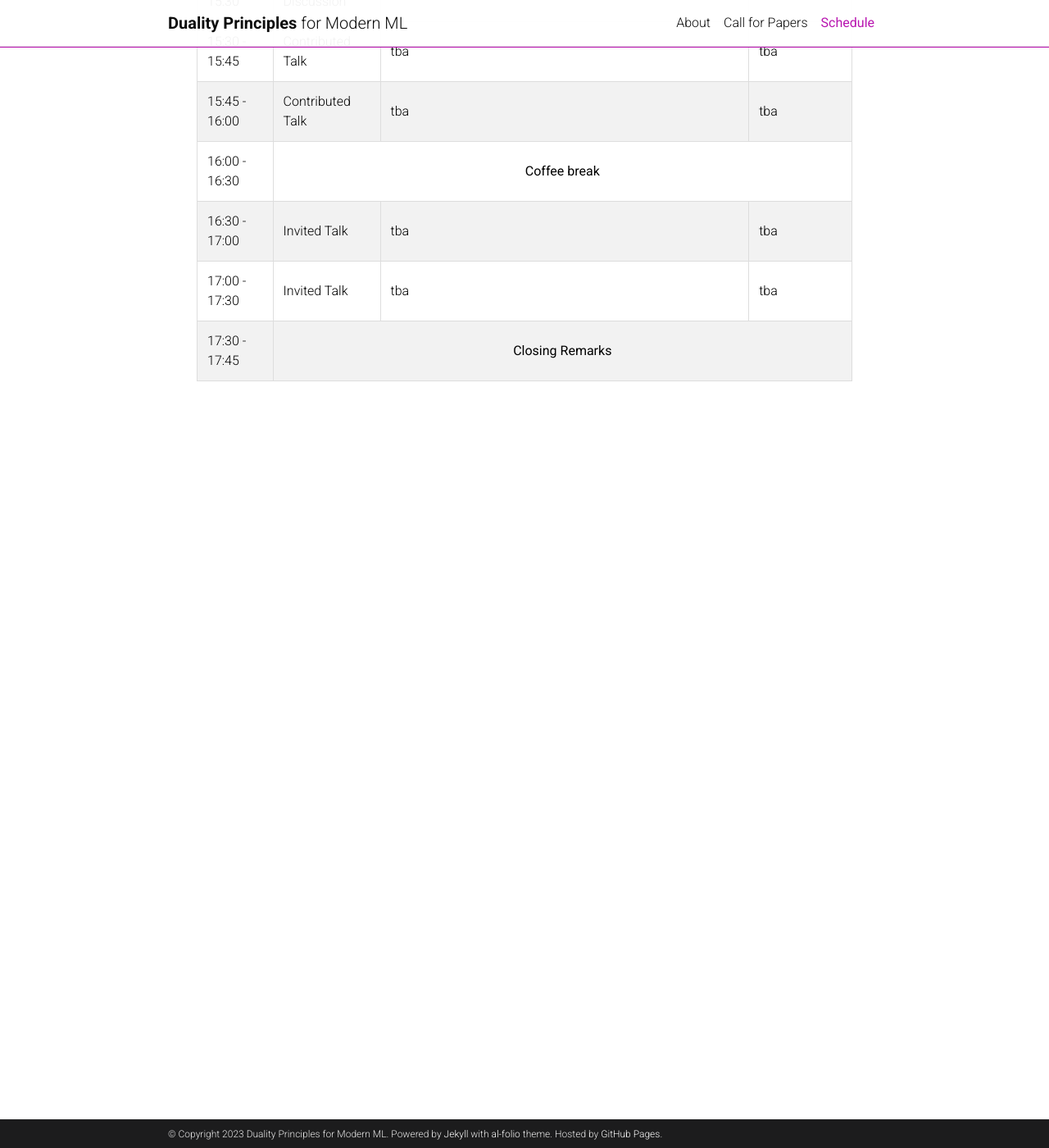
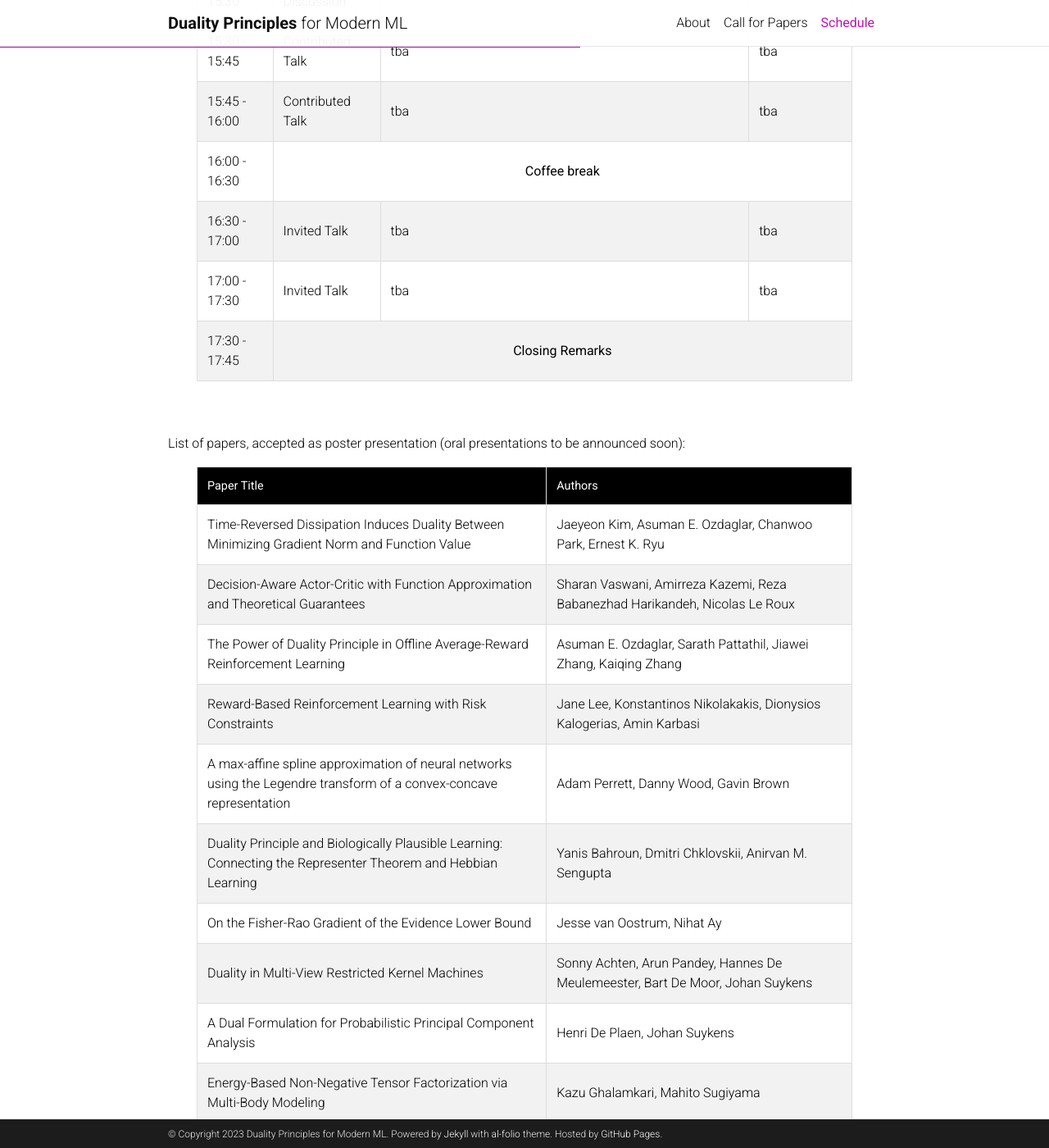
Before and after one commit to dp4ml/dp4ml.github.io, a Jekyll site: the page built from _pages/schedule.md, in a window 1280 px wide and 1400 px high, scrolled down 1073 px. Shown: the whole window at 82% size. Built offline with Jekyll 4.4.1, drawn with Linux system fonts in a browser that asks for light colours; comment, search, counter and statistics services are not loaded; a style sheet for code colours, icons or effects is not loaded; some of the changed text lies outside the part shown.

Commit message:
accepted papers

```diff
--- a/_pages/schedule.md
+++ b/_pages/schedule.md
@@ -115,3 +115,103 @@ tentative outline for the workshop. All times are in Hawaii Standard Time (GMT-1
   </tr>
 
 </table>
+
+<br>
+<br>
+
+List of papers, accepted as poster presentation (oral presentations to
+be announced soon):
+<table id="conference-table">
+  <thead>
+    <tr>
+      <th>Paper Title</th>
+      <th>Authors</th>
+    </tr>
+  </thead>
+  <tbody>
+    <tr>
+      <td>Time-Reversed Dissipation Induces Duality Between Minimizing Gradient Norm and Function Value</td>
+      <td>Jaeyeon Kim, Asuman E. Ozdaglar, Chanwoo Park, Ernest K. Ryu</td>
+    </tr>
+    <tr>
+      <td>Decision-Aware Actor-Critic with Function Approximation and Theoretical Guarantees</td>
+      <td>Sharan Vaswani, Amirreza Kazemi, Reza Babanezhad Harikandeh, Nicolas Le Roux</td>
+    </tr>
+    <tr>
+      <td>The Power of Duality Principle in Offline Average-Reward Reinforcement Learning</td>
+      <td>Asuman E. Ozdaglar, Sarath Pattathil, Jiawei Zhang, Kaiqing Zhang</td>
+    </tr>
+    <tr>
+      <td>Reward-Based Reinforcement Learning with Risk Constraints</td>
+      <td>Jane Lee, Konstantinos Nikolakakis, Dionysios Kalogerias, Amin Karbasi</td>
+    </tr>
+    <tr>
+      <td>A max-affine spline approximation of neural networks using the Legendre transform of a convex-concave representation</td>
+      <td>Adam Perrett, Danny Wood, Gavin Brown</td>
+    </tr>
+    <tr>
+      <td>Duality Principle and Biologically Plausible Learning: Connecting the Representer Theorem and Hebbian Learning</td>
+      <td>Yanis Bahroun, Dmitri Chklovskii, Anirvan M. Sengupta</td>
+    </tr>
+    <tr>
+      <td>On the Fisher-Rao Gradient of the Evidence Lower Bound</td>
+      <td>Jesse van Oostrum, Nihat Ay</td>
+    </tr>
+    <tr>
+      <td>Duality in Multi-View Restricted Kernel Machines</td>
+      <td>Sonny Achten, Arun Pandey, Hannes De Meulemeester, Bart De Moor, Johan Suykens</td>
+    </tr>
+    <tr>
+      <td>A Dual Formulation for Probabilistic Principal Component Analysis</td>
+      <td>Henri De Plaen, Johan Suykens</td>
+    </tr>
+    <tr>
+      <td>Energy-Based Non-Negative Tensor Factorization via Multi-Body Modeling</td>
+      <td>Kazu Ghalamkari, Mahito Sugiyama</td>
+    </tr>
+    <tr>
+      <td>Dual Prox-Linear Directions for Deep Learning</td>
+      <td>Vincent Roulet, Mathieu Blondel</td>
+    </tr>
+    <tr>
+      <td>Controlling the Inductive Bias of Wide Neural Networks by Modifying the Kernel's Spectrum</td>
+      <td>Amnon Geifman, Daniel Barzilai, Ronen Basri, Meirav Galun</td>
+    </tr>
+    <tr>
+      <td>Kernel Mirror Prox and RKHS Gradient Flow for Mixed Functional Nash Equilibrium</td>
+      <td>Pavel Dvurechensky, Jia-Jie Zhu</td>
+      </tr>
+	   <tr>
+    <td>A Representer Theorem for Vector-Valued Neural Networks: Insights on Weight Decay Training and Widths of Deep Neural Networks</td>
+    <td>Joseph Shenouda, Rahul Parhi, Kangwook Lee, Robert D Nowak</td>
+  </tr>
+  <tr>
+    <td>RIFLE: Imputation and Robust Inference from Low Order Marginals</td>
+    <td>Sina Baharlouei, Kelechi Ogudu, Peng Dai, Sze-chuan Suen, Meisam Razaviyayn</td>
+  </tr>
+  <tr>
+    <td>Estimating Joint interventional distributions from marginal interventional data</td>
+    <td>Sergio Hernan Garrido Mejia, Elke Kirschbaum, Armin Kekić, Atalanti A. Mastakouri</td>
+  </tr>
+  <tr>
+    <td>Learning with Primal-Dual Spectral Risk Measures: a Fast Incremental Algorithm</td>
+    <td>Ronak Mehta, Vincent Roulet, Krishna Pillutla, Zaid Harchaoui</td>
+  </tr>
+  <tr>
+    <td>Implicit Interpretation of Importance Weight Aware Updates</td>
+    <td>Keyi Chen, Francesco Orabona</td>
+  </tr>
+  <tr>
+    <td>The Memory-Perturbation Equation: Understanding Model's Sensitivity to Data</td>
+    <td>Peter Nickl, Lu Xu, Dharmesh Tailor, Thomas Möllenhoff, Mohammad Emtiyaz Khan</td>
+  </tr>
+  <tr>
+    <td>Memory Maps to Understand Models</td>
+    <td>Dharmesh Tailor, Paul Edmund Chang, Siddharth Swaroop, Eric Nalisnick, Arno Solin, Mohammad Emtiyaz Khan</td>
+  </tr>
+  <tr>
+    <td>Sparse Function-Space Representation of Neural Networks</td>
+    <td>Aidan Scannell, Riccardo Mereu, Paul Edmund Chang, Ella Tamir, Joni Pajarinen, Arno Solin</td>
+  </tr>
+	  </tbody>
+	  </table>
```
